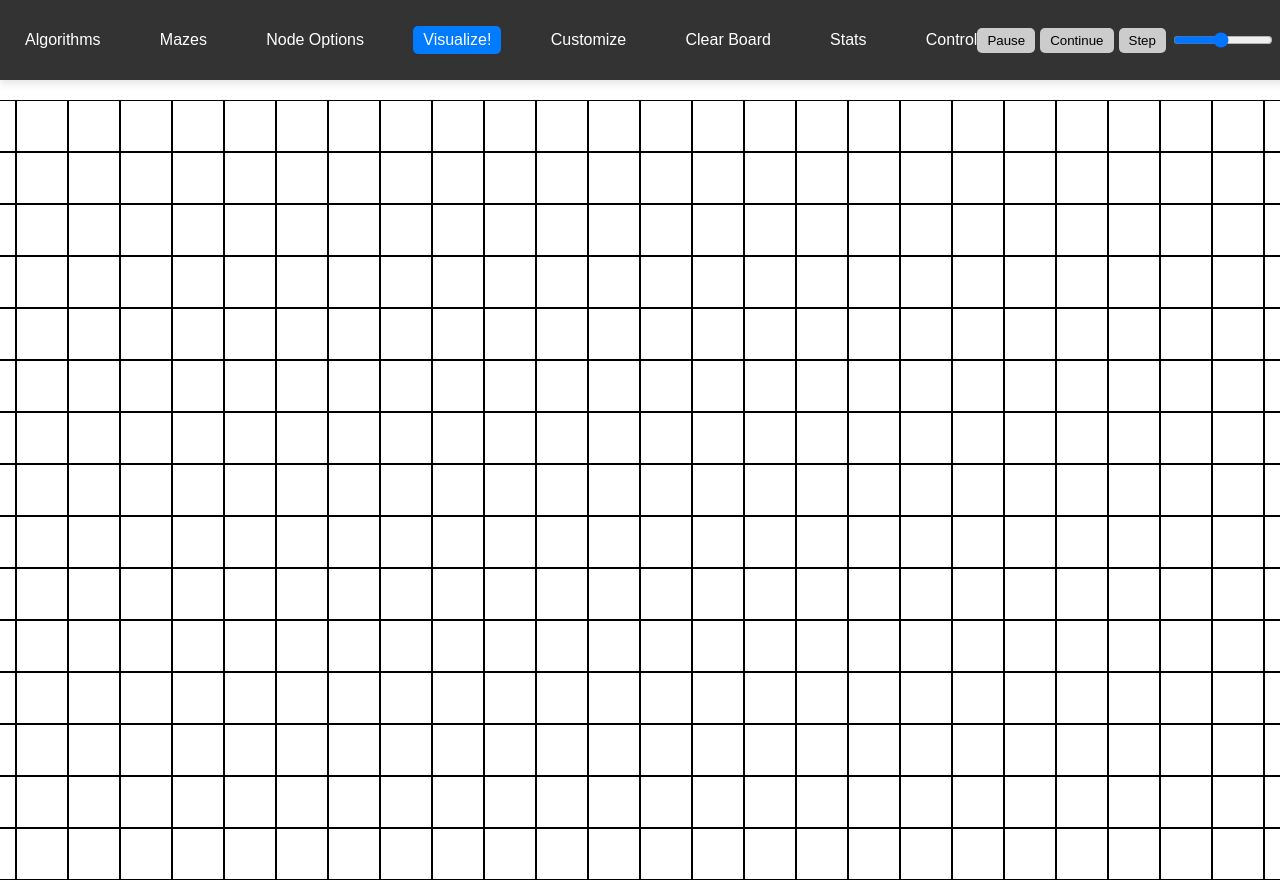
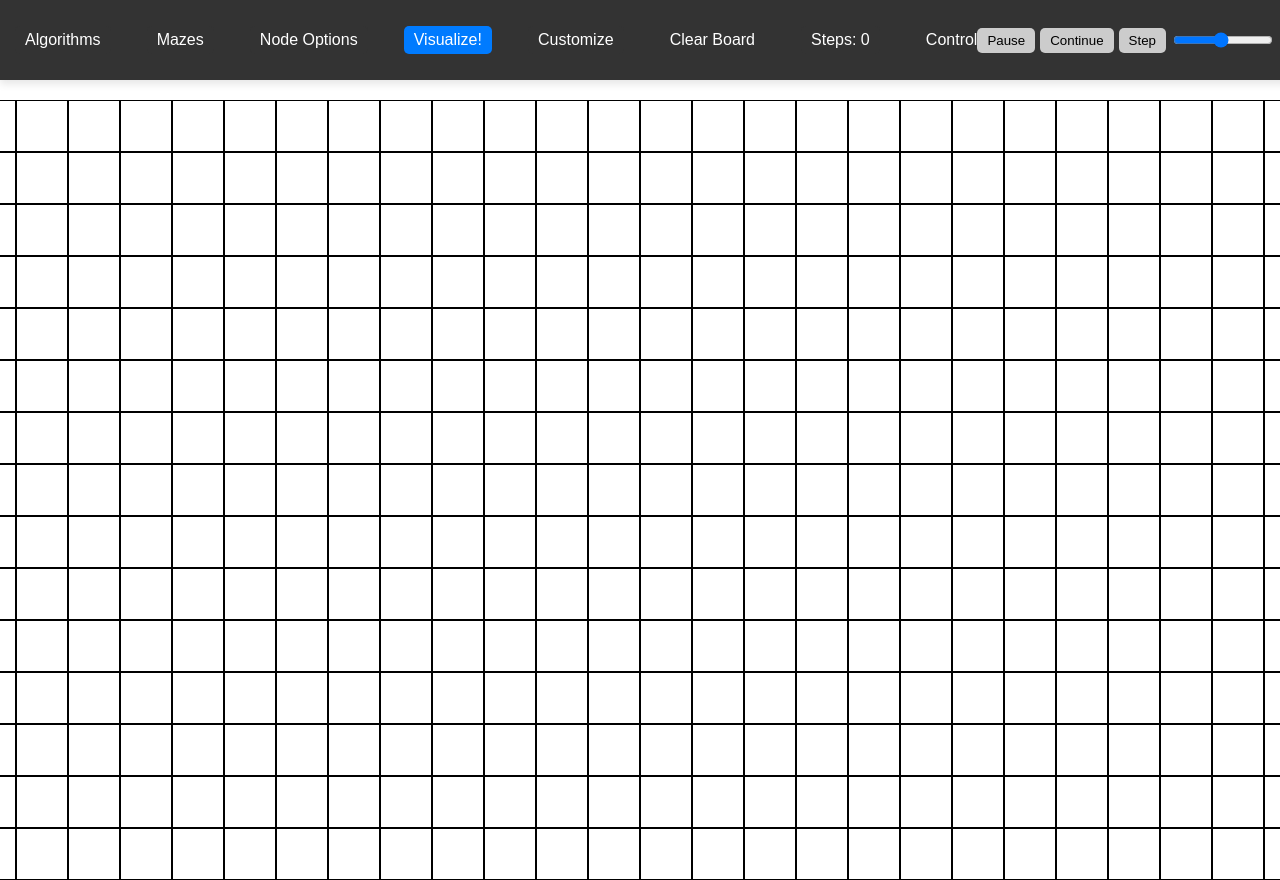
Before and after one commit to stepankriminskiy/PathfindingVisualizer, a React (Create React App) app: page / in a window 1280 px wide. Shown: the top 880 px of the page. Built offline with nearby package versions, Linux system fonts and the light colour scheme.

Commit message:
changable statistic display

```diff
--- a/src/App.jsx
+++ b/src/App.jsx
@@ -17,6 +17,7 @@ let maze = null;
 
 let stats = [0, 0]
 let stats_names = ["Steps: ", "Path Length: "]
+let selected_stat = 0;
 
 function DraggableNode({ node, onDragEnd, nodeStyles }) {
   const [, ref] = useDrag({
@@ -400,6 +401,10 @@ export default function App() {
     step();
   };
 
+  const handleStatsClick = (stat) => {
+    selected_stat = stats_names.indexOf(stat);
+  }
+
   return (
 
       <DndProvider backend={HTML5Backend}>
@@ -482,12 +487,13 @@ export default function App() {
             <div className="Button" onClick={handleClearClick}>Clear Board</div>
             <div className="Dropdown">
               <div className="DropdownButton">
-                Stats
+                {stats_names[selected_stat] + stats[selected_stat]}
                 <div className="DropdownContent">
                   {stats_names.map((stat, index) => (
                       <div
                           key={index}
                           className={`DropdownItem`}
+                          onClick={() => {handleStatsClick(stat)}}
                       >
                         {stat + stats[index]}
                       </div>
```
